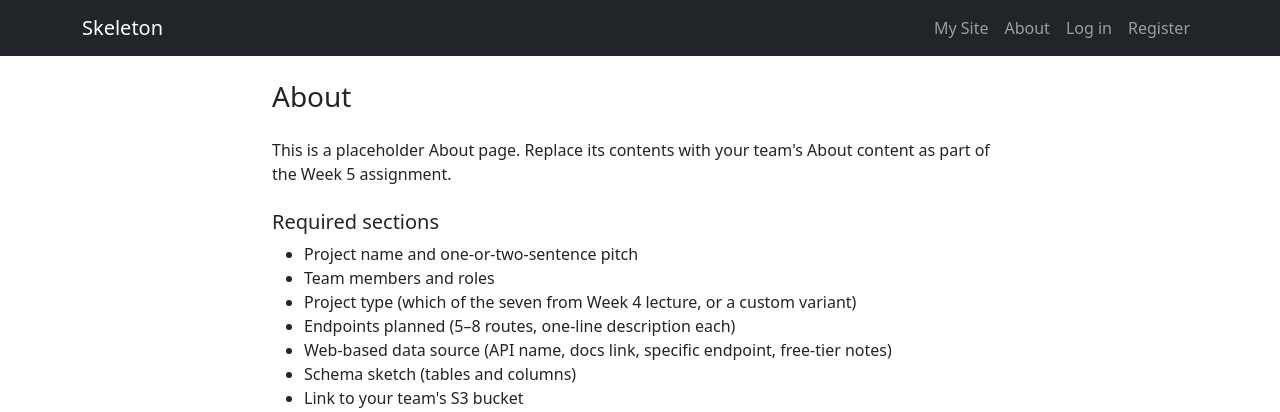
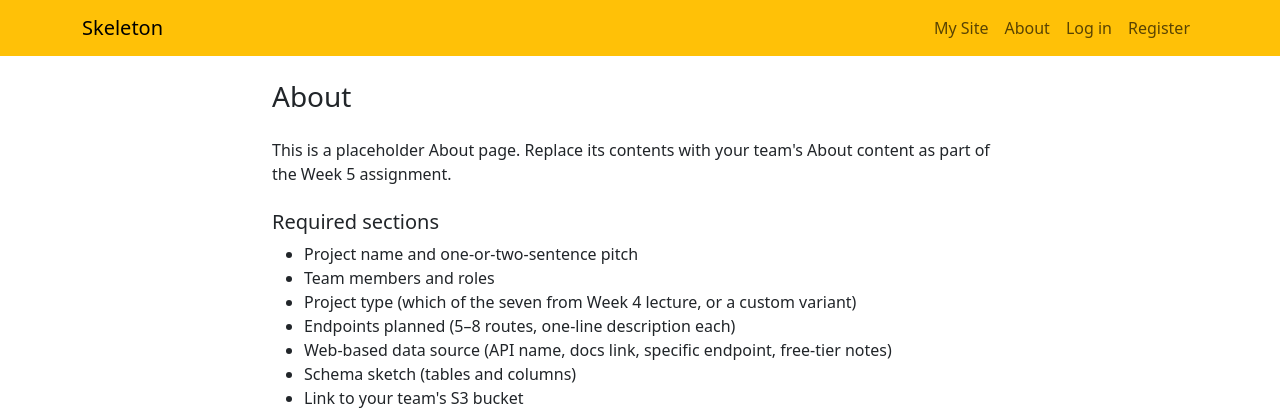
Before and after one commit to mgwirtzr/week_5_506, a Flask app: page /about in a window 1280 px wide. Shown: the top 412 px of the page. Run offline with Flask 3, Linux system fonts and the light colour scheme.

Commit message:
Customize About page and styling

```diff
--- a/static/js/forms.js
+++ b/static/js/forms.js
@@ -14,7 +14,6 @@
 // Uncomment the code below to enable the fix. Try it both ways — with the
 // fix and without — to feel the difference.
 
-/*
 document.querySelectorAll("form[data-disable-on-submit]").forEach(form => {
     form.addEventListener("submit", () => {
         const button = form.querySelector("button[type='submit']");
@@ -24,4 +23,3 @@ document.querySelectorAll("form[data-disable-on-submit]").forEach(form => {
         }
     });
 });
-*/
--- a/templates/base.html
+++ b/templates/base.html
@@ -8,7 +8,7 @@
     <link rel="stylesheet" href="{{ url_for('static', filename='css/styles.css') }}">
 </head>
 <body>
-    <nav class="navbar navbar-expand-lg navbar-dark bg-dark">
+    <nav class="navbar navbar-expand-lg navbar-light bg-warning">
         <div class="container">
             <a class="navbar-brand" href="{{ url_for('home') }}">Skeleton</a>
             <ul class="navbar-nav ms-auto">
--- a/templates/login.html
+++ b/templates/login.html
@@ -13,7 +13,7 @@
                 <label for="password" class="form-label">Password</label>
                 <input type="password" class="form-control" id="password" name="password" required>
             </div>
-            <button type="submit" class="btn btn-primary">Log in</button>
+            <button type="submit" class="btn btn-success">Log in</button>
             <a href="{{ url_for('register') }}" class="btn btn-link">Need an account?</a>
         </form>
     </div>
```
